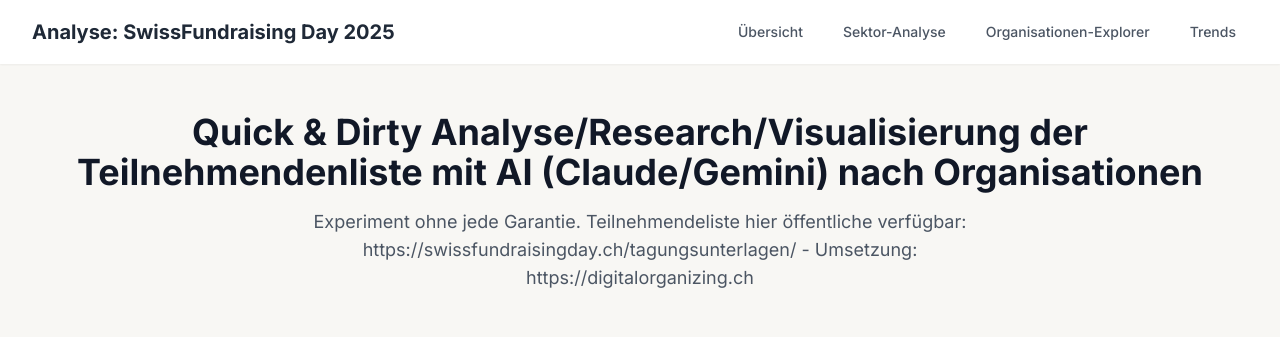
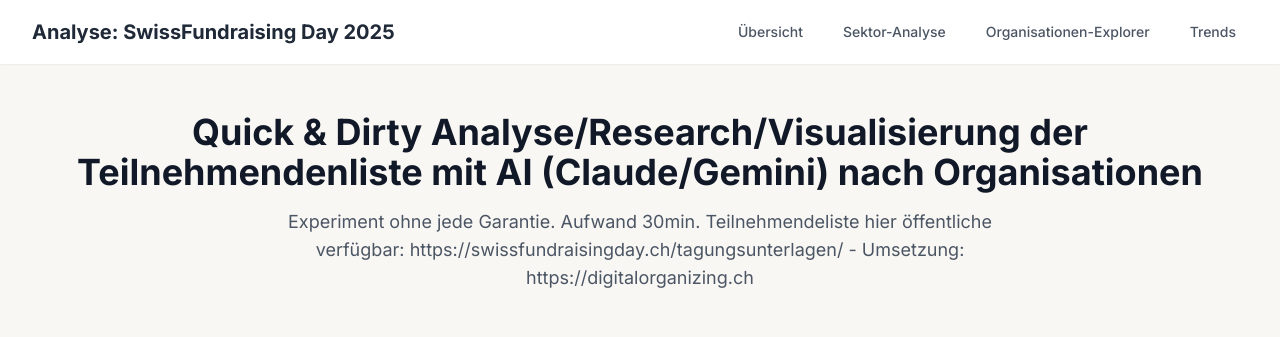
Before and after one commit to marcokistler/swissfundraisingday25, a plain HTML site: page index.html in a window 1280 px wide. Shown: the top 337 px of the page. Drawn offline with nearby package versions, Linux system fonts and the light colour scheme.

Commit message:
Update index.html

```diff
--- a/index.html
+++ b/index.html
@@ -80,7 +80,7 @@
             <div class="text-center mb-12">
                 <h2 class="text-3xl md:text-4xl font-bold text-gray-900">Quick & Dirty Analyse/Research/Visualisierung der Teilnehmendenliste mit AI (Claude/Gemini) nach Organisationen</h2>
                 <p class="mt-4 max-w-3xl mx-auto text-lg text-gray-600">
-                    Experiment ohne jede Garantie. Teilnehmendeliste hier öffentliche verfügbar: <a href="https://swissfundraisingday.ch/tagungsunterlagen/">https://swissfundraisingday.ch/tagungsunterlagen/</a> - Umsetzung: <a href="https://digitalorganizing.ch">https://digitalorganizing.ch</a>
+                    Experiment ohne jede Garantie. Aufwand 30min. Teilnehmendeliste hier öffentliche verfügbar: <a href="https://swissfundraisingday.ch/tagungsunterlagen/">https://swissfundraisingday.ch/tagungsunterlagen/</a> - Umsetzung: <a href="https://digitalorganizing.ch">https://digitalorganizing.ch</a>
                 </p>
             </div>
 
```
